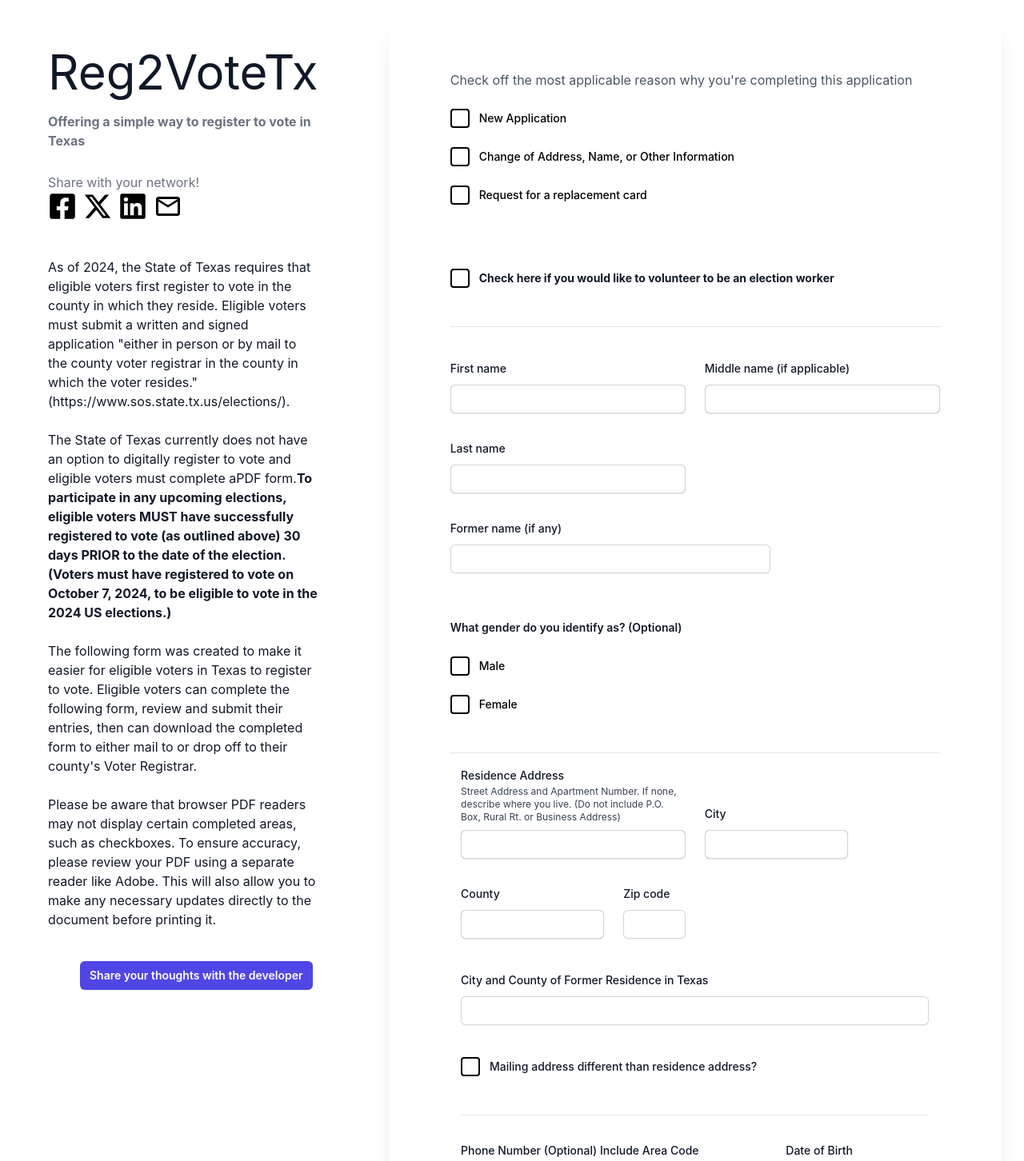
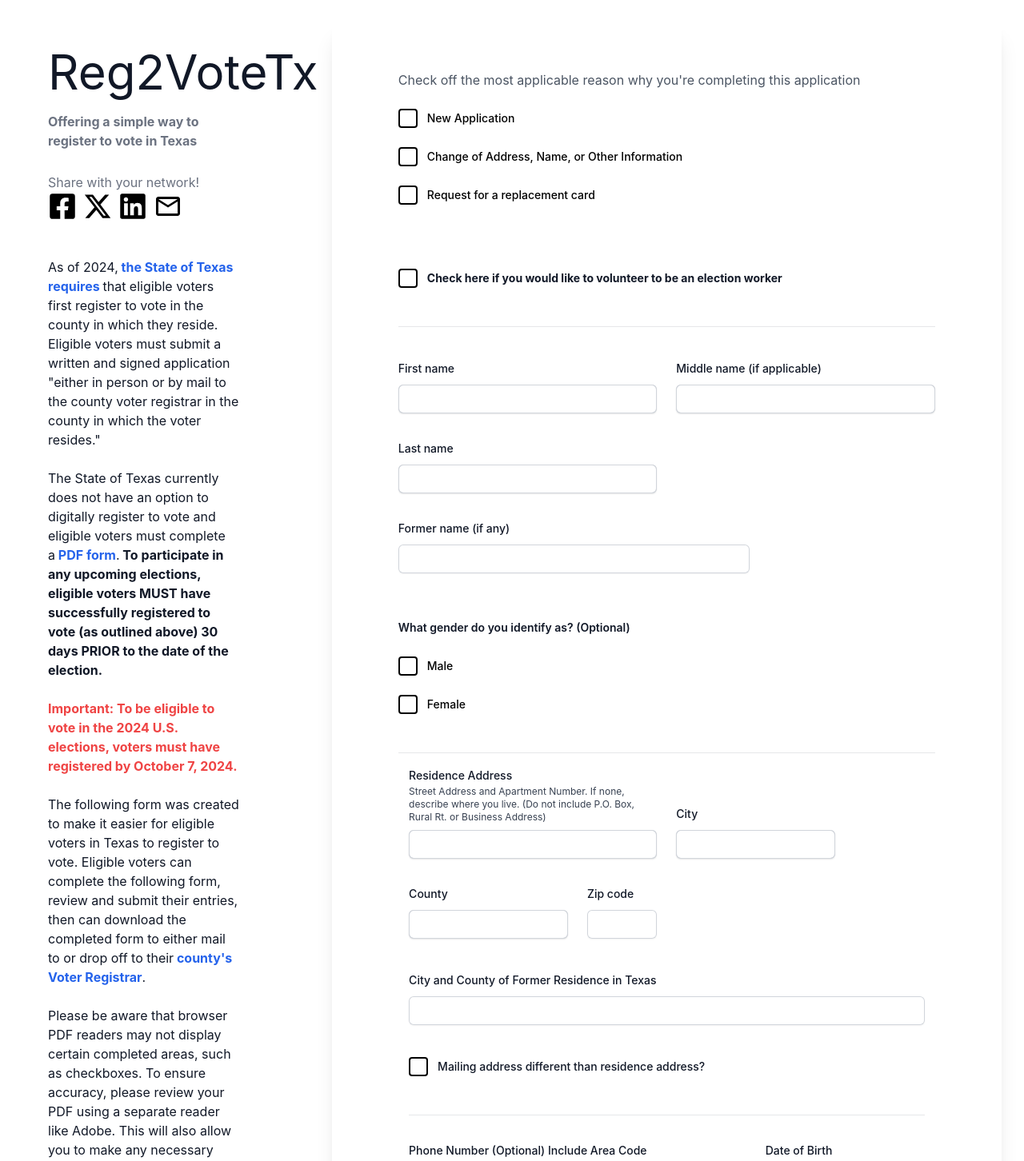
Before and after one commit to racosta323/Reg2VoteTX, a React (Vite) app in the folder client/: page / in a window 1280 px wide. Shown: the top 1452 px of the page at 80% size. Built offline with nearby package versions, Linux system fonts and the light colour scheme.

Commit message:
updates button to share feedback with dev

```diff
--- a/client/src/App.jsx
+++ b/client/src/App.jsx
@@ -14,13 +14,10 @@ function App() {
 
   const [isChecked, setIsChecked] = useState(false)
 
-
-
   return (
     <div className='flex flex-col md:flex-row justify-between min-h-screen shadow-xl'>
-
-      <header className='relative md:w-1/3 m-5'>
-        <div className='flex flex-col space-x-0 md:space-x-20 mx-auto md:sticky md:top-0'>
+      <header className='relative md:w-1/4 m-5'>
+        <div className='flex flex-col mx-auto md:sticky md:top-0'>
           <div className='m-10'>
             <h1 className='text-4xl md:text-6xl text-gray-900 mb-5'>Reg2VoteTx</h1>
             <p className='text-gray-500 font-bold'>Offering a simple way to register to vote in Texas</p>
@@ -35,24 +32,52 @@ function App() {
             </div>
 
             <p className='text-gray-900'>
-              As of 2024, the State of Texas requires that eligible voters first register to vote in the county in which they reside. Eligible voters must submit a written and signed application "either in person or by mail to the county voter registrar in the county in which the voter resides." (<a href='https://www.sos.state.tx.us/elections/'>https://www.sos.state.tx.us/elections/</a>).
+              As of 2024,
+              <a
+                href='https://www.sos.state.tx.us/elections/'
+                className='text-blue-600 font-bold hover:text-violet-600'
+                target='_blank'
+              >
+                &nbsp;the State of Texas requires&nbsp;
+              </a>
+              that eligible voters first register to vote in the county in which they reside. Eligible voters must submit a written and signed application "either in person or by mail to the county voter registrar in the county in which the voter resides."
               <br /><br />
               The State of Texas currently does not have an option to digitally register to vote and eligible voters must complete a
-              <a href='https://www.sos.state.tx.us/elections/vr/index.shtml'>PDF form</a>.
+              <a
+                href='https://www.sos.state.tx.us/elections/vr/index.shtml'
+                className='text-blue-600 font-bold hover:text-violet-600'
+                target='_blank'
+              >
+                  &nbsp;PDF form
+              </a>.
               <span className='font-bold'>
-                To participate in any upcoming elections, eligible voters MUST have successfully registered to vote (as outlined above) 30 days PRIOR to the date of the election. (Voters must have registered to vote on October 7, 2024, to be eligible to vote in the 2024 US elections.)
+              &nbsp;To participate in any upcoming elections, eligible voters MUST have successfully registered to vote (as outlined above) 30 days PRIOR to the date of the election.
+                <br/><br/>
+                <span className='text-red-500'>
+                Important: To be eligible to vote in the 2024 U.S. elections, voters must have registered by October 7, 2024.
+                </span>
               </span>
               <br /><br />
-              The following form was created to make it easier for eligible voters in Texas to register to vote. Eligible voters can complete the following form, review and submit their entries, then can download the completed form to either mail to or drop off to their <a href='https://www.sos.state.tx.us/elections/voter/votregduties.shtml'>county's Voter Registrar</a>.
+              The following form was created to make it easier for eligible voters in Texas to register to vote. Eligible voters can complete the following form, review and submit their entries, then can download the completed form to either mail to or drop off to their
+              <a
+                href='https://www.sos.state.tx.us/elections/voter/votregduties.shtml'
+                className='text-blue-600 font-bold hover:text-violet-600'
+                target='_blank'
+                >
+                  &nbsp;county's Voter Registrar
+              </a>.
               <br /><br />
               Please be aware that browser PDF readers may not display certain completed areas, such as checkboxes. To ensure accuracy, please review your PDF using a separate reader like Adobe. This will also allow you to make any necessary updates directly to the document before printing it.
             </p>
           </div>
 
-          <div className=''>
-            <button type='button' className='rounded-md bg-indigo-600 p-3 py-2 text-sm font-semibold text-white shadow-sm hover:bg-indigo-500 focus-visible:outline focus-visible:outline-2 focus-visible:outline-offset-2 focus-visible:outline-indigo-600'>
+          <div className=' flex gap-3 p-3 pt-52'>
+            <button type='button' className='rounded-md bg-green-300 text-sm font-semibold text-white shadow-sm hover:bg-indigo-400 focus-visible:outline focus-visible:outline-2 focus-visible:outline-offset-2 focus-visible:outline-indigo-600 w-10 ms-8' onClick={() => window.location.href = 'mailto:racosta323@gmail.com'}>
+            💌
+            </button>
+            <p className='text-gray-900'>
               Share your thoughts with the developer
-            </button>
+            </p>
           </div>
         </div>
       </header>
```
